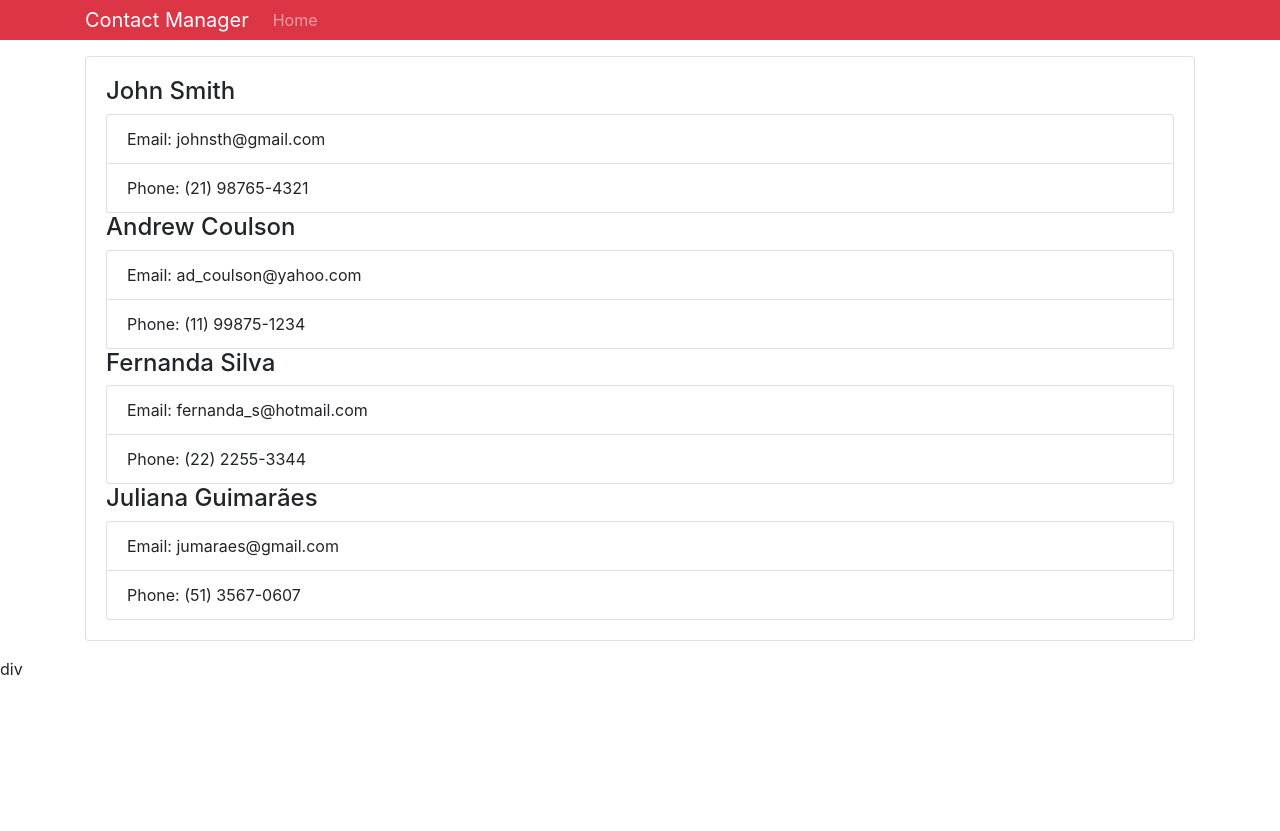
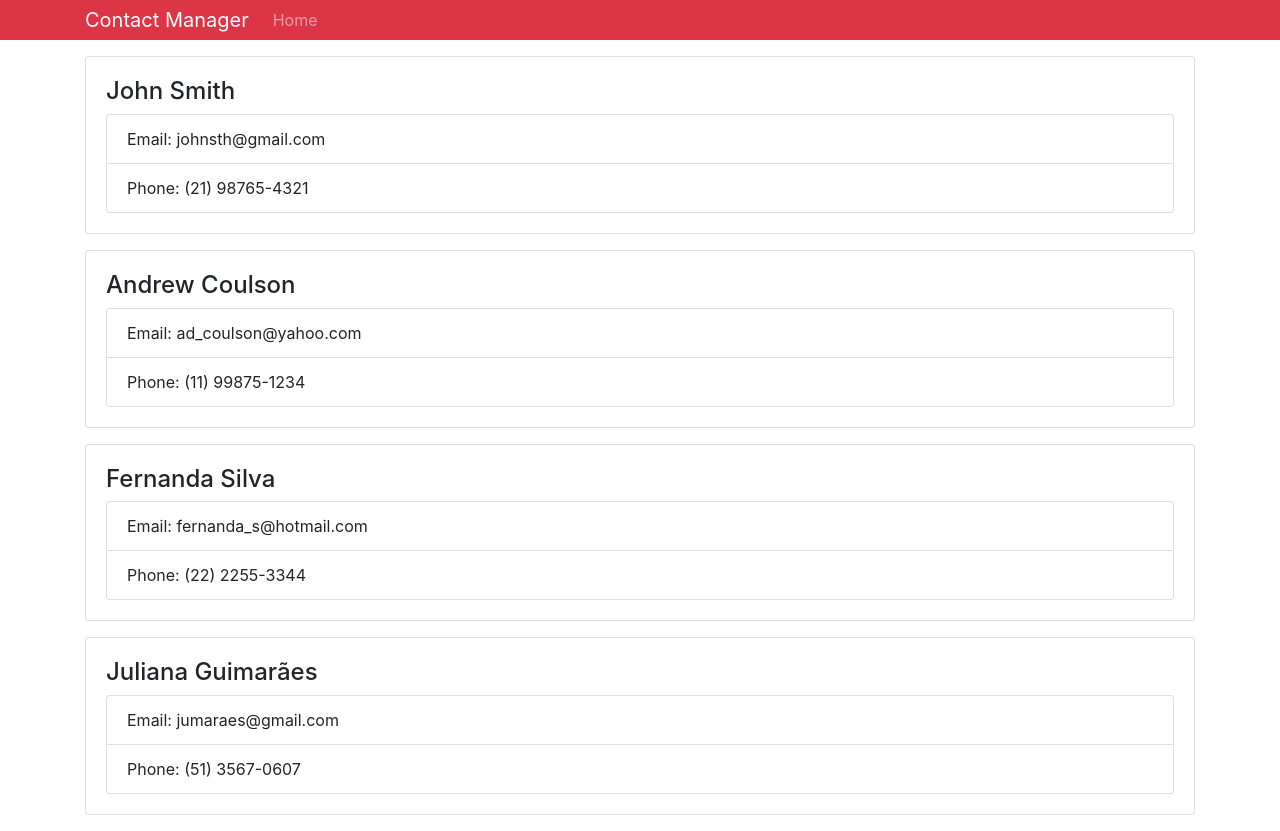
Before and after one commit to Jean-Barbosa9/contact_manager_react, a React (Create React App) app: page / in a window 1280 px wide. Before the commit the page ends 800 px from the top, so only its background shows below. Built offline with nearby package versions, Linux system fonts and the light colour scheme.

Commit message:
corrigindo inclusão de React.Fragment e removendo texto do index.html

```diff
--- a/public/index.html
+++ b/public/index.html
@@ -14,6 +14,5 @@
   <body>
     <noscript>You need to enable JavaScript to run this app.</noscript>
     <div id="root"></div>
-    div
     </body>
 </html>
--- a/src/components/Contact.js
+++ b/src/components/Contact.js
@@ -8,13 +8,13 @@ class Contact extends Component {
     const {name, email, phone} = this.props.contact;
 
     return(
-      <React.Fragment>
+      <div className="card card-body mb-3">
         <h4>{name}</h4>
         <ul className="list-group">
           <li className="list-group-item">Email: {email}</li>
           <li className="list-group-item">Phone: {phone}</li>
         </ul>
-      </React.Fragment>
+      </div>
     )
   }
 }
--- a/src/components/Contacts.js
+++ b/src/components/Contacts.js
@@ -36,9 +36,9 @@ class Contacts extends Component {
     const {contacts} = this.state;
 
     return(
-      <div className="card card-body mb-3">
+      <React.Fragment>
         {contacts.map(contact => (<Contact key={contact.id} contact={contact} />))}
-      </div>
+      </React.Fragment>
     )
   }
 }
```
